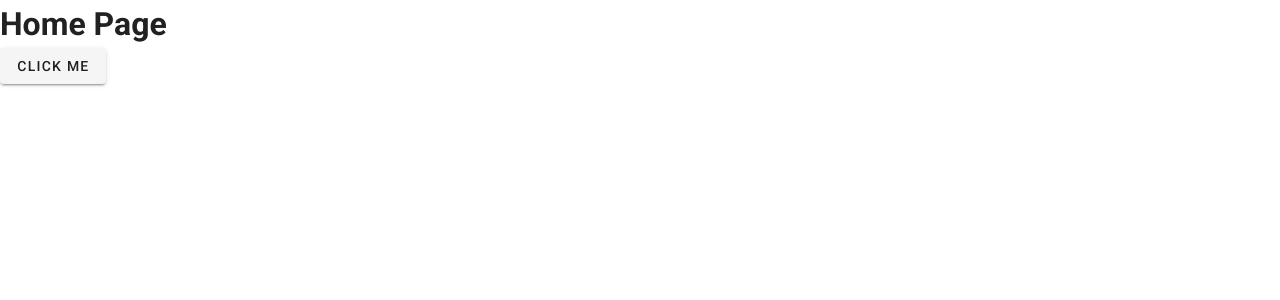
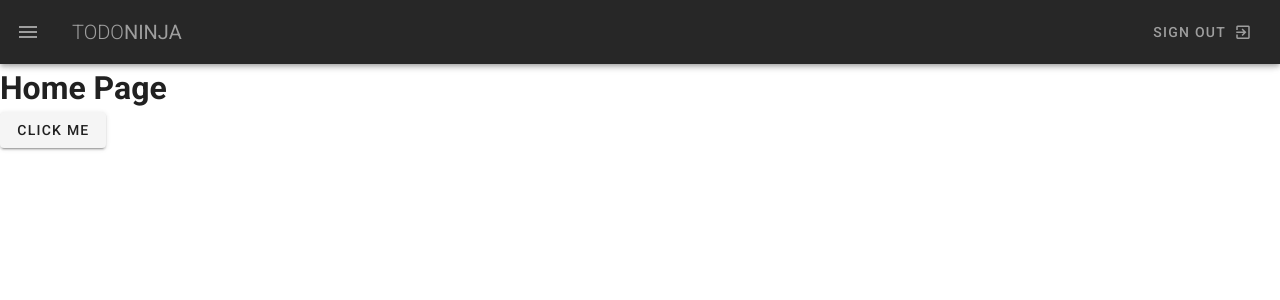
Before and after one commit to markuscorvinus/net-ninja-vuetify, a Vue app: page / in a window 1280 px wide. Shown: the top 300 px of the page. Built offline with nearby package versions, Linux system fonts and the light colour scheme.

Commit message:
#7#8-toolbars and drawers

```diff
--- a/src/App.vue
+++ b/src/App.vue
@@ -1,5 +1,6 @@
 <template>
-  <v-app>
+  <v-app color="red">
+    <Navbar />
     <v-content>
       <router-view></router-view>
     </v-content>
@@ -7,12 +8,13 @@
 </template>
 
 <script>
+import Navbar from '@/components/Navbar'
 
 export default {
   name: 'App',
 
   components: {
-
+    Navbar
   },
 
   data: () => ({
--- /dev/null
+++ b/src/components/Navbar.vue
@@ -0,0 +1,36 @@
+<template>
+   <nav>
+       <v-toolbar app dark>
+           <v-app-bar-nav-icon class="grey--text" @click="drawer = !drawer">
+
+           </v-app-bar-nav-icon>
+           <v-toolbar-title class="text-uppercase grey--text">
+               <span class="font-weight-light">Todo</span>
+               <span>Ninja</span>
+           </v-toolbar-title>
+           <v-spacer></v-spacer>
+           <v-btn text color="grey">
+               <span>Sign Out</span>
+               <v-icon right>mdi-exit-to-app</v-icon>
+           </v-btn>
+       </v-toolbar>
+
+       <v-navigation-drawer app temporary v-model="drawer" color="indigo">
+           <p>test</p>
+       </v-navigation-drawer>
+   </nav>
+</template>
+
+<script>
+export default {
+    data(){
+        return{
+            drawer: false
+        }
+    }
+}
+</script>
+
+<style>
+
+</style>
--- a/src/plugins/vuetify.js
+++ b/src/plugins/vuetify.js
@@ -4,4 +4,7 @@ import Vuetify from 'vuetify/lib';
 Vue.use(Vuetify);
 
 export default new Vuetify({
+    icons: {
+        iconfont: 'mdiSvg', // 'mdi' || 'mdiSvg' || 'md' || 'fa' || 'fa4' || 'faSvg'
+    },
 });
```
